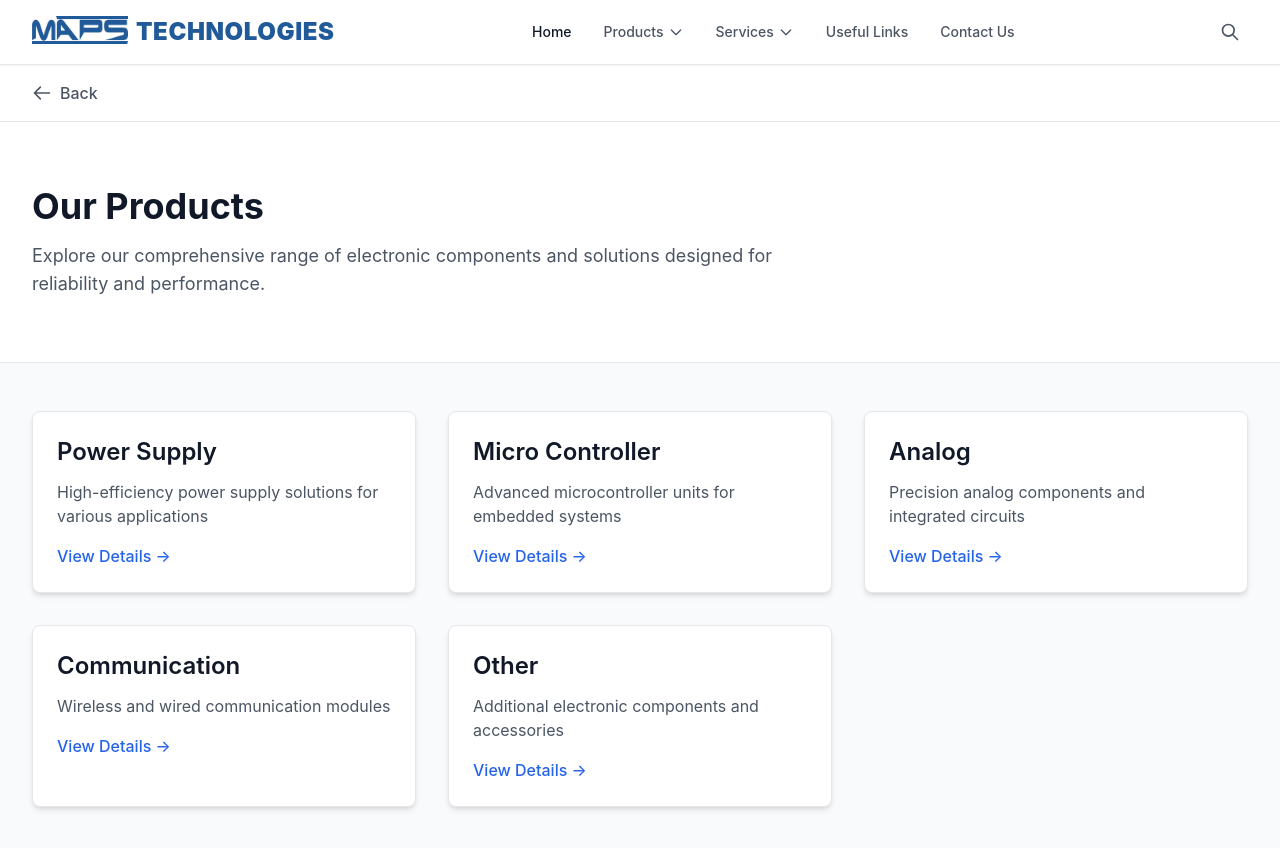
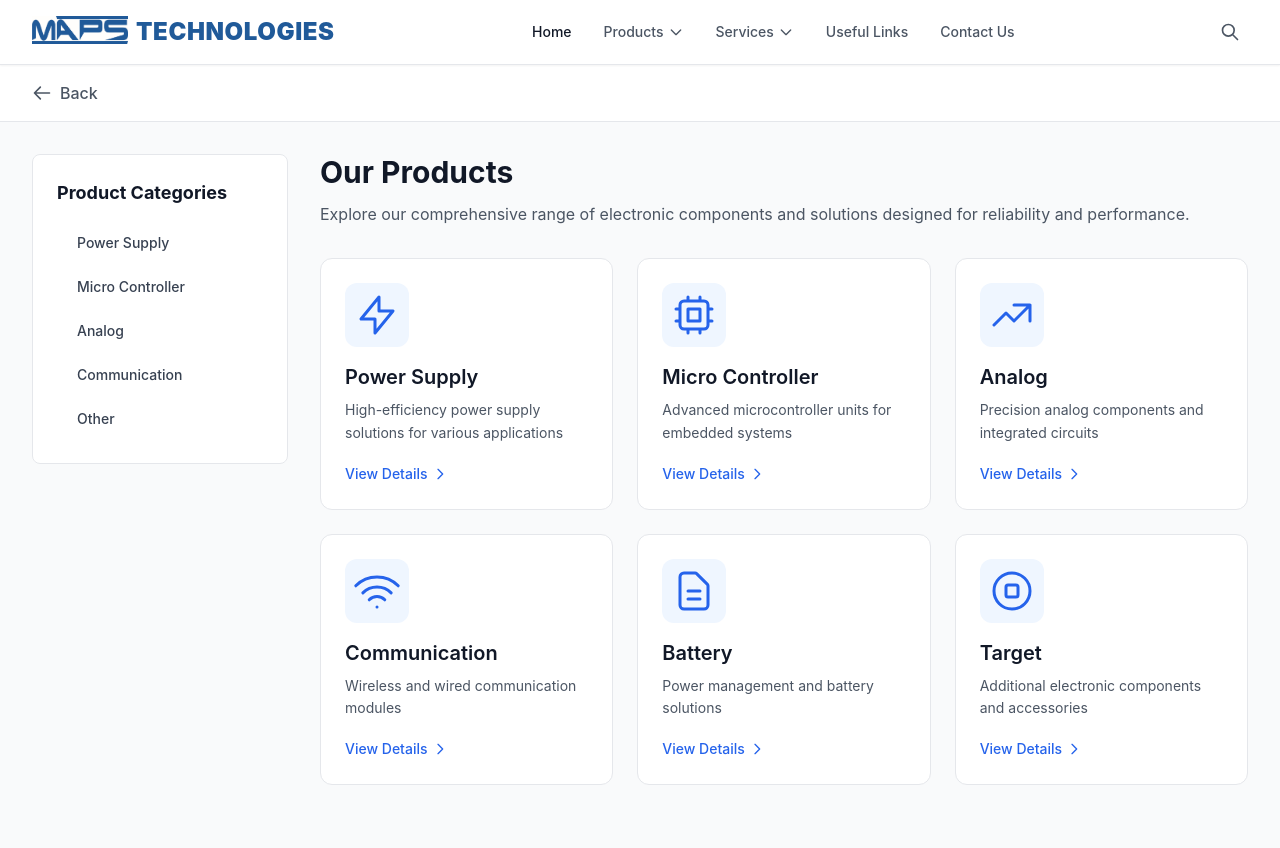
Before and after one commit to wolf-aman/maps-technologies-website, a Next.js app: page /products in a window 1280 px wide. Shown: the top 848 px of the page. Built offline with nearby package versions, Linux system fonts and the light colour scheme.

Commit message:
made the changes in the design of the service and product page

```diff
--- a/src/app/products/page.tsx
+++ b/src/app/products/page.tsx
@@ -1,71 +1,156 @@
+'use client';
+
 import Link from 'next/link';
+import { usePathname } from 'next/navigation';
 import PageNavigation from '@/components/PageNavigation';
 
 export default function ProductsPage() {
+  const pathname = usePathname();
+
+  const categories = [
+    { name: 'Power Supply', slug: 'power-supply' },
+    { name: 'Micro Controller', slug: 'micro-controller' },
+    { name: 'Analog', slug: 'analog' },
+    { name: 'Communication', slug: 'communication' },
+    { name: 'Other', slug: 'other' },
+  ];
+
   const productCategories = [
     {
       title: 'Power Supply',
       slug: 'power-supply',
       description: 'High-efficiency power supply solutions for various applications',
-      image: '/images/placeholder.jpg',
+      icon: (
+        <svg className="w-12 h-12 text-blue-600" fill="none" stroke="currentColor" viewBox="0 0 24 24">
+          <path strokeLinecap="round" strokeLinejoin="round" strokeWidth={1.5} d="M13 10V3L4 14h7v7l9-11h-7z" />
+        </svg>
+      ),
     },
     {
       title: 'Micro Controller',
       slug: 'micro-controller',
       description: 'Advanced microcontroller units for embedded systems',
-      image: '/images/placeholder.jpg',
+      icon: (
+        <svg className="w-12 h-12 text-blue-600" fill="none" stroke="currentColor" viewBox="0 0 24 24">
+          <path strokeLinecap="round" strokeLinejoin="round" strokeWidth={1.5} d="M9 3v2m6-2v2M9 19v2m6-2v2M5 9H3m2 6H3m18-6h-2m2 6h-2M7 19h10a2 2 0 002-2V7a2 2 0 00-2-2H7a2 2 0 00-2 2v10a2 2 0 002 2zM9 9h6v6H9V9z" />
+        </svg>
+      ),
     },
     {
       title: 'Analog',
       slug: 'analog',
       description: 'Precision analog components and integrated circuits',
-      image: '/images/placeholder.jpg',
+      icon: (
+        <svg className="w-12 h-12 text-blue-600" fill="none" stroke="currentColor" viewBox="0 0 24 24">
+          <path strokeLinecap="round" strokeLinejoin="round" strokeWidth={1.5} d="M13 7h8m0 0v8m0-8l-8 8-4-4-6 6" />
+        </svg>
+      ),
     },
     {
       title: 'Communication',
       slug: 'communication',
       description: 'Wireless and wired communication modules',
-      image: '/images/placeholder.jpg',
+      icon: (
+        <svg className="w-12 h-12 text-blue-600" fill="none" stroke="currentColor" viewBox="0 0 24 24">
+          <path strokeLinecap="round" strokeLinejoin="round" strokeWidth={1.5} d="M8.111 16.404a5.5 5.5 0 017.778 0M12 20h.01m-7.08-7.071c3.904-3.905 10.236-3.905 14.141 0M1.394 9.393c5.857-5.857 15.355-5.857 21.213 0" />
+        </svg>
+      ),
     },
     {
-      title: 'Other',
+      title: 'Battery',
+      slug: 'other',
+      description: 'Power management and battery solutions',
+      icon: (
+        <svg className="w-12 h-12 text-blue-600" fill="none" stroke="currentColor" viewBox="0 0 24 24">
+          <path strokeLinecap="round" strokeLinejoin="round" strokeWidth={1.5} d="M9 12h6m-6 4h6m2 5H7a2 2 0 01-2-2V5a2 2 0 012-2h5.586a1 1 0 01.707.293l5.414 5.414a1 1 0 01.293.707V19a2 2 0 01-2 2z" />
+        </svg>
+      ),
+    },
+    {
+      title: 'Target',
       slug: 'other',
       description: 'Additional electronic components and accessories',
-      image: '/images/placeholder.jpg',
+      icon: (
+        <svg className="w-12 h-12 text-blue-600" fill="none" stroke="currentColor" viewBox="0 0 24 24">
+          <path strokeLinecap="round" strokeLinejoin="round" strokeWidth={1.5} d="M21 12a9 9 0 11-18 0 9 9 0 0118 0z" />
+          <path strokeLinecap="round" strokeLinejoin="round" strokeWidth={1.5} d="M9 10a1 1 0 011-1h4a1 1 0 011 1v4a1 1 0 01-1 1h-4a1 1 0 01-1-1v-4z" />
+        </svg>
+      ),
     },
   ];
 
   return (
     <div className="min-h-screen bg-gray-50">
       <PageNavigation />
-      {/* Hero Section */}
-      <div className="bg-white border-b border-gray-200">
-        <div className="max-w-7xl mx-auto px-4 sm:px-6 lg:px-8 py-16">
-          <h1 className="text-4xl font-bold text-gray-900 mb-4">Our Products</h1>
-          <p className="text-lg text-gray-600 max-w-3xl">
+
+      <div className="max-w-7xl mx-auto px-4 sm:px-6 lg:px-8 py-8">
+        <div className="flex flex-col lg:flex-row gap-8">
+          {/* Left Sidebar - Product Categories */}
+          <aside className="lg:w-64 flex-shrink-0">
+            <div className="bg-white rounded-lg border border-gray-200 p-6 sticky top-24">
+              <h2 className="text-lg font-bold text-gray-900 mb-4">Product Categories</h2>
+              <nav className="space-y-1">
+                {categories.map((category) => (
+                  <Link
+                    key={category.slug}
+                    href={`/products/${category.slug}`}
+                    className={`block px-4 py-2.5 text-sm font-medium rounded-lg transition-colors ${
+                      pathname === `/products/${category.slug}`
+                        ? 'bg-blue-50 text-blue-600 border-l-4 border-blue-600'
+                        : 'text-gray-700 hover:bg-gray-50 border-l-4 border-transparent hover:border-gray-200'
+                    }`}
+                  >
+                    {category.name}
+                  </Link>
+                ))}
+              </nav>
+            </div>
+          </aside>
+
+          {/* Main Content */}
+          <main className="flex-1">
+            {/* Header */}
+            <div className="mb-8">
+              <h1 className="text-3xl font-bold text-gray-900 mb-3">Our Products</h1>
+              <p className="text-gray-600">
                 Explore our comprehensive range of electronic components and solutions designed for reliability and performance.
               </p>
             </div>
+
+            {/* Product Cards Grid */}
+            <div className="grid sm:grid-cols-2 lg:grid-cols-3 gap-6">
+              {productCategories.map((product) => (
+                <Link
+                  key={product.slug}
+                  href={`/products/${product.slug}`}
+                  className="bg-white rounded-xl border border-gray-200 p-6 hover:shadow-lg transition-shadow group"
+                >
+                  {/* Icon */}
+                  <div className="w-16 h-16 bg-blue-50 rounded-xl flex items-center justify-center mb-4 group-hover:bg-blue-100 transition-colors">
+                    {product.icon}
                   </div>
 
-      {/* Product Categories Grid */}
-      <div className="max-w-7xl mx-auto px-4 sm:px-6 lg:px-8 py-12">
-        <div className="grid md:grid-cols-2 lg:grid-cols-3 gap-8">
-          {productCategories.map((category) => (
-            <Link
-              key={category.slug}
-              href={`/products/${category.slug}`}
-              className="bg-white rounded-lg shadow-md hover:shadow-lg transition-shadow p-6 border border-gray-200"
-            >
-              <h2 className="text-2xl font-semibold text-gray-900 mb-3">
-                {category.title}
-              </h2>
-              <p className="text-gray-600 mb-4">{category.description}</p>
-              <span className="text-blue-600 font-medium hover:text-blue-700">
-                View Details →
+                  {/* Title */}
+                  <h3 className="text-xl font-semibold text-gray-900 mb-2">
+                    {product.title}
+                  </h3>
+
+                  {/* Description */}
+                  <p className="text-gray-600 text-sm mb-4 leading-relaxed">
+                    {product.description}
+                  </p>
+
+                  {/* Link */}
+                  <span className="text-blue-600 font-medium text-sm inline-flex items-center group-hover:text-blue-700">
+                    View Details
+                    <svg className="w-4 h-4 ml-1" fill="none" stroke="currentColor" viewBox="0 0 24 24">
+                      <path strokeLinecap="round" strokeLinejoin="round" strokeWidth={2} d="M9 5l7 7-7 7" />
+                    </svg>
                   </span>
                 </Link>
               ))}
+            </div>
+          </main>
         </div>
       </div>
     </div>
--- a/src/app/services/page.tsx
+++ b/src/app/services/page.tsx
@@ -6,58 +6,91 @@ export default function ServicesPage() {
     {
       title: 'Design',
       slug: 'design',
-      description: 'Custom electronic design services from concept to prototype',
-      icon: '🎨',
+      description: 'Custom electronic design services from concept to prototype, ensuring optimal performance and efficiency.',
+      icon: (
+        <svg className="w-16 h-16 text-blue-600" fill="none" stroke="currentColor" viewBox="0 0 24 24">
+          <path strokeLinecap="round" strokeLinejoin="round" strokeWidth={1.5} d="M9 3v2m6-2v2M9 19v2m6-2v2M5 9H3m2 6H3m18-6h-2m2 6h-2M7 19h10a2 2 0 002-2V7a2 2 0 00-2-2H7a2 2 0 00-2 2v10a2 2 0 002 2zM9 9h6v6H9V9z" />
+        </svg>
+      ),
     },
     {
       title: 'PCB Layout',
       slug: 'pcb-layout',
-      description: 'Professional PCB layout and routing with multi-layer support',
-      icon: '🔌',
+      description: 'Professional PCB layout and routing with multi-layer support, focused on signal integrity and manufacturability.',
+      icon: (
+        <svg className="w-16 h-16 text-blue-600" fill="none" stroke="currentColor" viewBox="0 0 24 24">
+          <path strokeLinecap="round" strokeLinejoin="round" strokeWidth={1.5} d="M9 3v2m6-2v2M9 19v2m6-2v2M5 9H3m2 6H3m18-6h-2m2 6h-2M7 19h10a2 2 0 002-2V7a2 2 0 00-2-2H7a2 2 0 00-2 2v10a2 2 0 002 2zM9 9h6v6H9V9z" />
+          <circle cx="12" cy="12" r="2" />
+        </svg>
+      ),
     },
     {
-      title: 'EMI/EMC Testing',
+      title: 'EMI/EMC',
       slug: 'emi-emc',
-      description: 'Comprehensive electromagnetic compatibility and interference testing',
-      icon: '📡',
+      description: 'Comprehensive EMI/EMC testing and mitigation strategies to meet regulatory standards.',
+      icon: (
+        <svg className="w-16 h-16 text-blue-600" fill="none" stroke="currentColor" viewBox="0 0 24 24">
+          <path strokeLinecap="round" strokeLinejoin="round" strokeWidth={1.5} d="M8.111 16.404a5.5 5.5 0 017.778 0M12 20h.01m-7.08-7.071c3.904-3.905 10.236-3.905 14.141 0M1.394 9.393c5.857-5.857 15.355-5.857 21.213 0" />
+          <path strokeLinecap="round" strokeLinejoin="round" strokeWidth={1.5} d="M9 12l2 2 4-4m5.618-4.016A11.955 11.955 0 0112 2.944a11.955 11.955 0 01-8.618 3.04A12.02 12.02 0 003 9c0 5.591 3.824 10.29 9 11.622 5.176-1.332 9-6.03 9-11.622 0-1.042-.133-2.052-.382-3.016z" />
+        </svg>
+      ),
     },
     {
       title: 'Specialized Training',
       slug: 'training',
-      description: 'Expert-led training programs for electronics and embedded systems',
-      icon: '📚',
+      description: 'Expert-led training programs on electronic design tools and methodologies for engineers.',
+      icon: (
+        <svg className="w-16 h-16 text-blue-600" fill="none" stroke="currentColor" viewBox="0 0 24 24">
+          <path strokeLinecap="round" strokeLinejoin="round" strokeWidth={1.5} d="M9 12h6m-6 4h6m2 5H7a2 2 0 01-2-2V5a2 2 0 012-2h5.586a1 1 0 01.707.293l5.414 5.414a1 1 0 01.293.707V19a2 2 0 01-2 2z" />
+          <path strokeLinecap="round" strokeLinejoin="round" strokeWidth={1.5} d="M12 14l2-2m0 0l2-2m-2 2l-2-2m2 2l2 2" />
+          <circle cx="16" cy="8" r="2" />
+        </svg>
+      ),
     },
   ];
 
   return (
     <div className="min-h-screen bg-gray-50">
       <PageNavigation />
-      {/* Hero Section */}
-      <div className="bg-white border-b border-gray-200">
-        <div className="max-w-7xl mx-auto px-4 sm:px-6 lg:px-8 py-16">
-          <h1 className="text-4xl font-bold text-gray-900 mb-4">Our Services</h1>
-          <p className="text-lg text-gray-600 max-w-3xl">
+
+      <div className="max-w-7xl mx-auto px-4 sm:px-6 lg:px-8 py-12">
+        {/* Header */}
+        <div className="mb-12">
+          <h1 className="text-3xl font-bold text-gray-900 mb-3">Our Services</h1>
+          <p className="text-gray-600 max-w-3xl">
             Professional electronic engineering services to bring your ideas to life. From design to testing and training.
           </p>
         </div>
-      </div>
 
-      {/* Services Grid */}
-      <div className="max-w-7xl mx-auto px-4 sm:px-6 lg:px-8 py-12">
-        <div className="grid md:grid-cols-2 gap-8">
+        {/* Services Grid */}
+        <div className="grid sm:grid-cols-2 lg:grid-cols-4 gap-6">
           {services.map((service) => (
             <Link
               key={service.slug}
               href={`/services/${service.slug}`}
-              className="bg-white rounded-lg shadow-md hover:shadow-lg transition-shadow p-8 border border-gray-200"
+              className="bg-white rounded-xl border border-gray-200 p-6 hover:shadow-lg transition-shadow group flex flex-col"
             >
-              <div className="text-5xl mb-4">{service.icon}</div>
-              <h2 className="text-2xl font-semibold text-gray-900 mb-3">
+              {/* Icon */}
+              <div className="mb-6 flex justify-center">
+                {service.icon}
+              </div>
+
+              {/* Title */}
+              <h3 className="text-xl font-semibold text-gray-900 mb-3 text-center">
                 {service.title}
-              </h2>
-              <p className="text-gray-600 mb-4">{service.description}</p>
-              <span className="text-blue-600 font-medium hover:text-blue-700">
-                Learn More →
+              </h3>
+
+              {/* Description */}
+              <p className="text-gray-600 text-sm mb-6 leading-relaxed text-center flex-grow">
+                {service.description}
+              </p>
+
+              {/* Link */}
+              <span className="text-blue-600 font-medium text-sm inline-flex items-center justify-center group-hover:text-blue-700">
+                Learn More
+                <svg className="w-4 h-4 ml-1" fill="none" stroke="currentColor" viewBox="0 0 24 24">
+                  <path strokeLinecap="round" strokeLinejoin="round" strokeWidth={2} d="M9 5l7 7-7 7" />
+                </svg>
               </span>
             </Link>
           ))}
```
Lines whose indentation alone changed are shown as unchanged.
